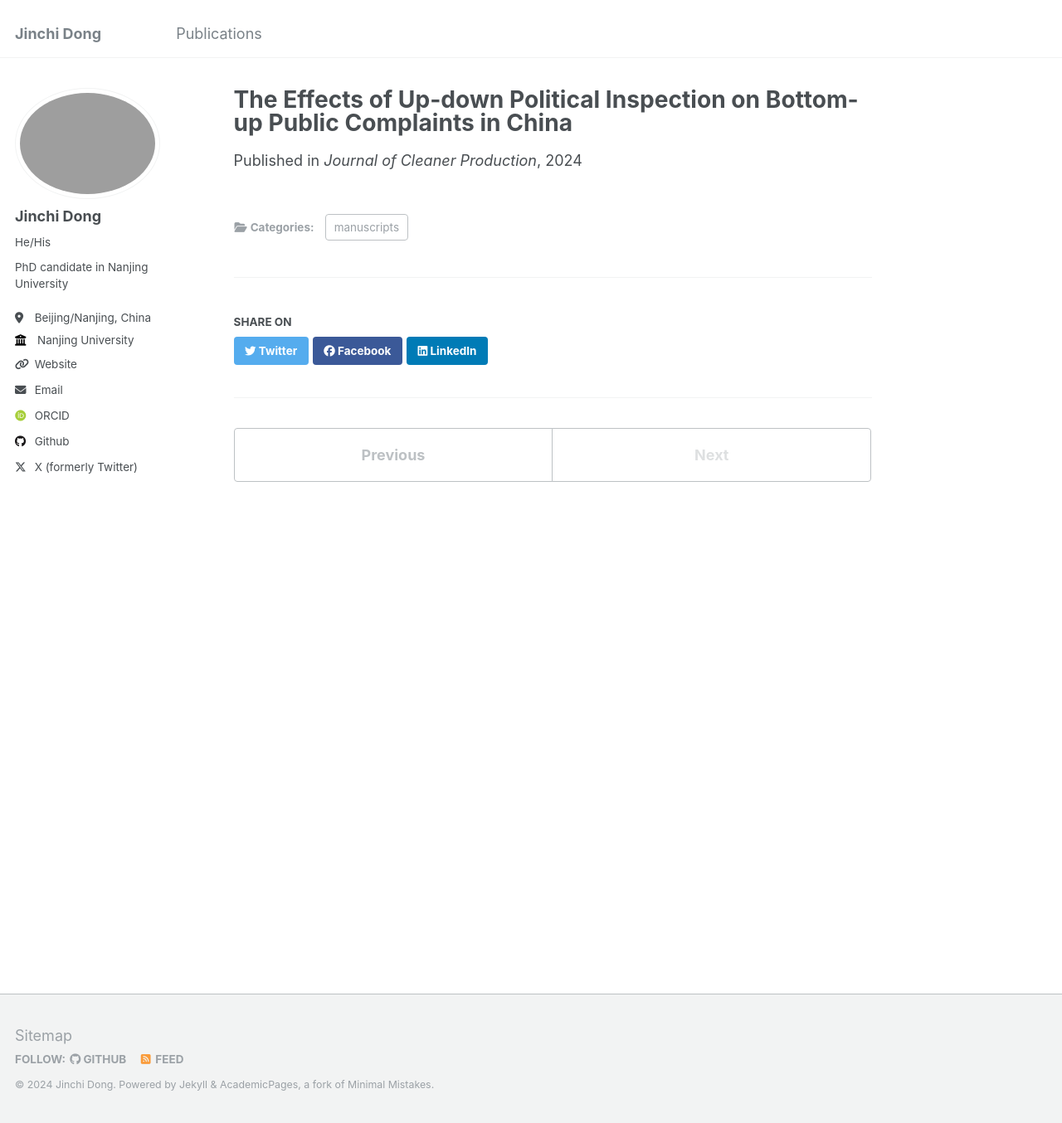
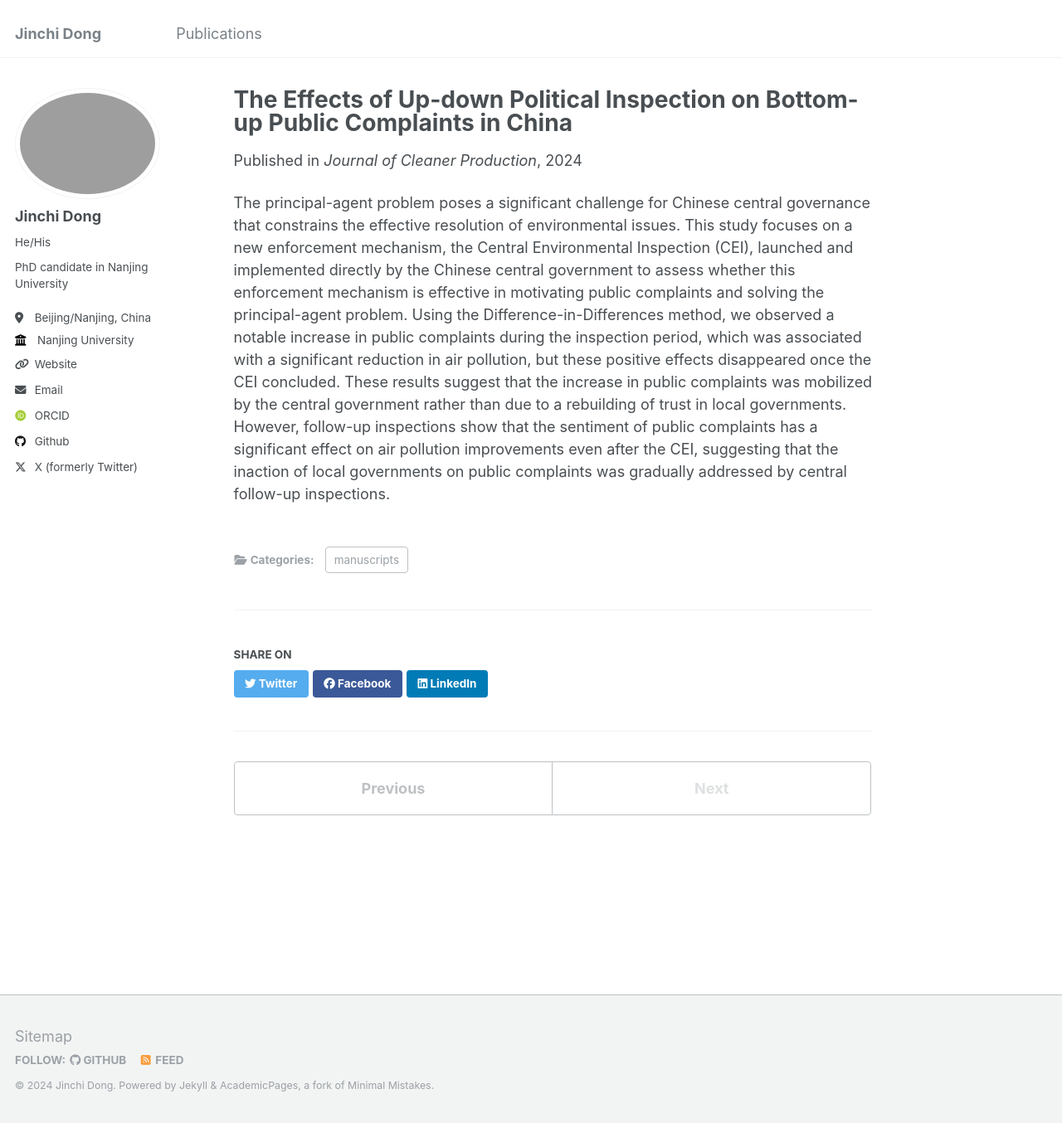
Before and after one commit to dongjinchi/dongjinchi, a Jekyll site: the page built from _publications/2024-paper-2.md, in a window 1280 px wide and 1354 px high. Shown: the whole window at 83% size. Built offline with Jekyll 4.4.1, drawn with Linux system fonts in a browser that asks for light colours; some web fonts are replaced.

Commit message:
Update 2024-paper-2.md

```diff
--- a/_publications/2024-paper-2.md
+++ b/_publications/2024-paper-2.md
@@ -3,10 +3,12 @@ title: "The Effects of Up-down Political Inspection on Bottom-up Public Complain
 collection: publications
 category: manuscripts
 permalink: /publication/2024-paper-2
-excerpt: #'This paper is about the number 2. The number 3 is left for future work.'
+excerpt: #'Jinchi Dong, Miaomiao Liu, Wei Zhang, Hongqiang Jiang, Jinnan Wang, Bing Zhang, Ye Shu, Li Sun, Jun Bi'
 date: 2024-09-15
 venue: 'Journal of Cleaner Production'
 slidesurl: #'http://academicpages.github.io/files/slides2.pdf'
 paperurl: 'http://academicpages.github.io/files/paper2.pdf'
 citation: #'Your Name, You. (2010). &quot;Paper Title Number 2.&quot; <i>Journal 1</i>. 1(2).'
 ---
+
+The principal-agent problem poses a significant challenge for Chinese central governance that constrains the effective resolution of environmental issues. This study focuses on a new enforcement mechanism, the Central Environmental Inspection (CEI), launched and implemented directly by the Chinese central government to assess whether this enforcement mechanism is effective in motivating public complaints and solving the principal-agent problem. Using the Difference-in-Differences method, we observed a notable increase in public complaints during the inspection period, which was associated with a significant reduction in air pollution, but these positive effects disappeared once the CEI concluded. These results suggest that the increase in public  complaints was mobilized by the central government rather than due to a rebuilding of trust in local governments. However, follow-up inspections show that the sentiment of public complaints has a significant effect on air pollution improvements even after the CEI, suggesting that the inaction of local governments on public complaints was gradually addressed by central follow-up inspections.
```
